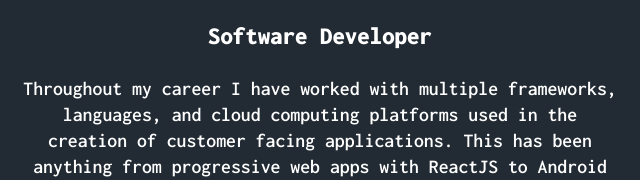
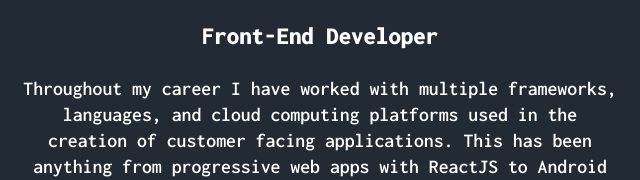
Before and after one commit to devcshort/portfolio-2020, a Gatsby site: page / in a window 1280 px wide. Shown: the part 359-539 px from the top of the page, 345-985 px from the left. Built offline with nearby package versions, Linux system fonts and the light colour scheme; Gatsby itself is replaced by a stand-in of ours.

Commit message:
Update title

```diff
--- a/src/pages/index.js
+++ b/src/pages/index.js
@@ -10,7 +10,7 @@ const IndexPage = () => (
       <Image />
     </div>
     <h1 style={{ textAlign: 'center' }}>Chris R. Short</h1>
-    <h3 style={{ textAlign: 'center' }}>Software Developer</h3>
+    <h3 style={{ textAlign: 'center' }}>Front-End Developer</h3>
     <p
       style={{
         maxWidth: 600,
```
